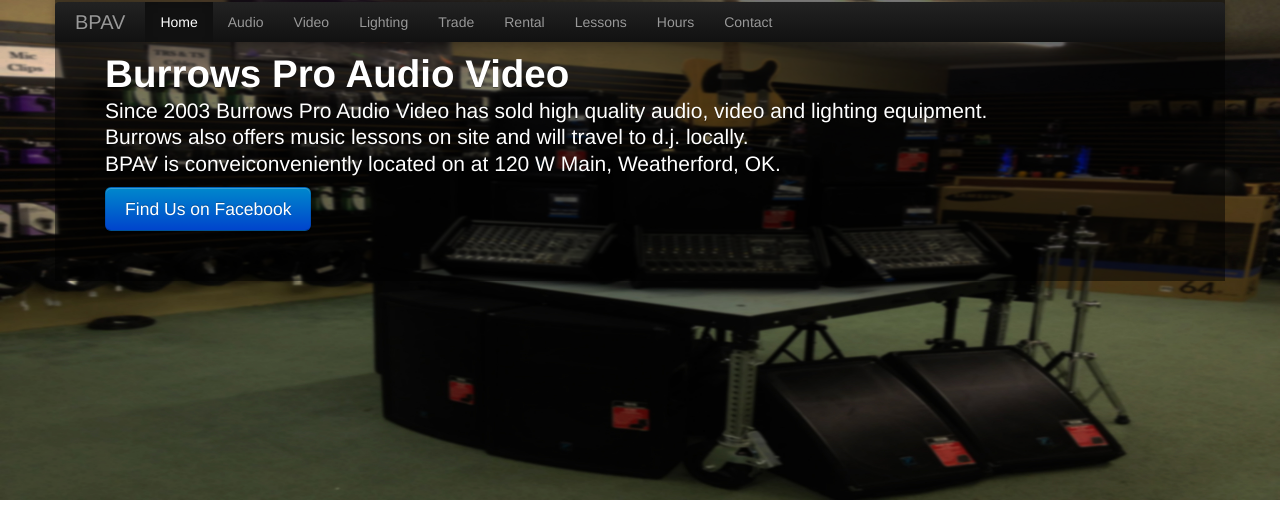
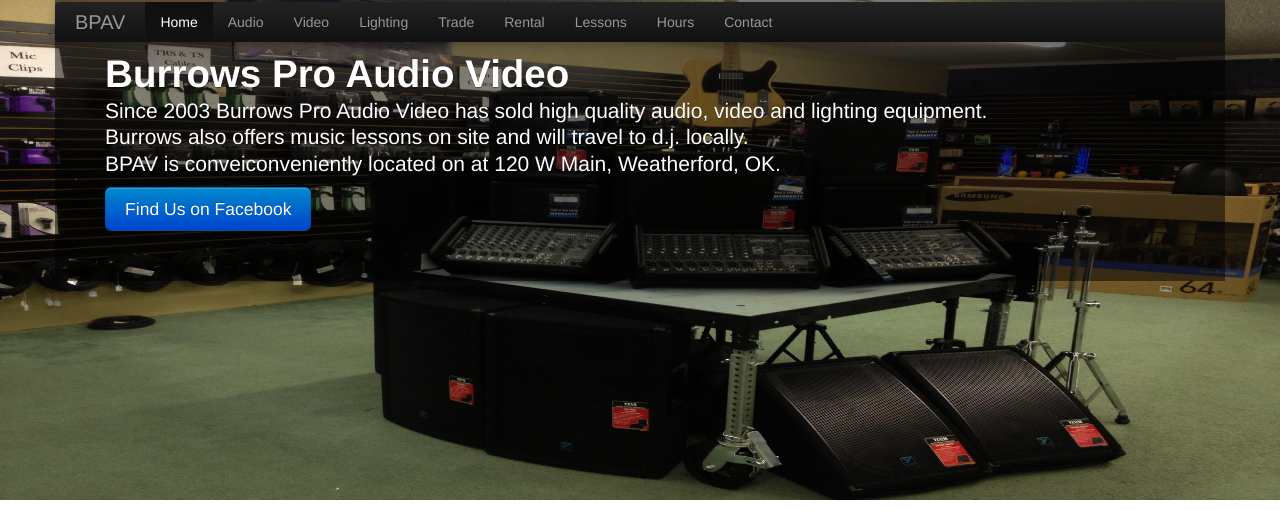
Before and after one commit to CEBD/BurrowsProAudioVideo, a plain HTML site: page index.html in a window 1280 px wide. Shown: the top 517 px of the page. Drawn offline with nearby package versions, Linux system fonts and the light colour scheme.

Commit message:
figured out the 404. well pretty sure it was a problem with a capital i in the images folder on github, but a lowercase i in vs

```diff
--- a/index.html
+++ b/index.html
@@ -118,7 +118,7 @@
         <div id="myCarousel" class="carousel slide">
             <div class="carousel-inner">
                 <div class="item active">
-                    <img src="images/bpav02.jpg" alt=""/>
+                    <img src="image/bpav03.jpg" alt=""/>
                     <div class="container">
                         <div class="carousel-caption">
                         <h1 class="header">Burrows Pro Audio Video</h1>
```
Also changed, not shown: image/bpav03.jpg (added), image/bs-docs-masthead-pattern.png (added), image/glyphicons-halflings-white.png (added), image/glyphicons-halflings.png (added), 1 other file.
